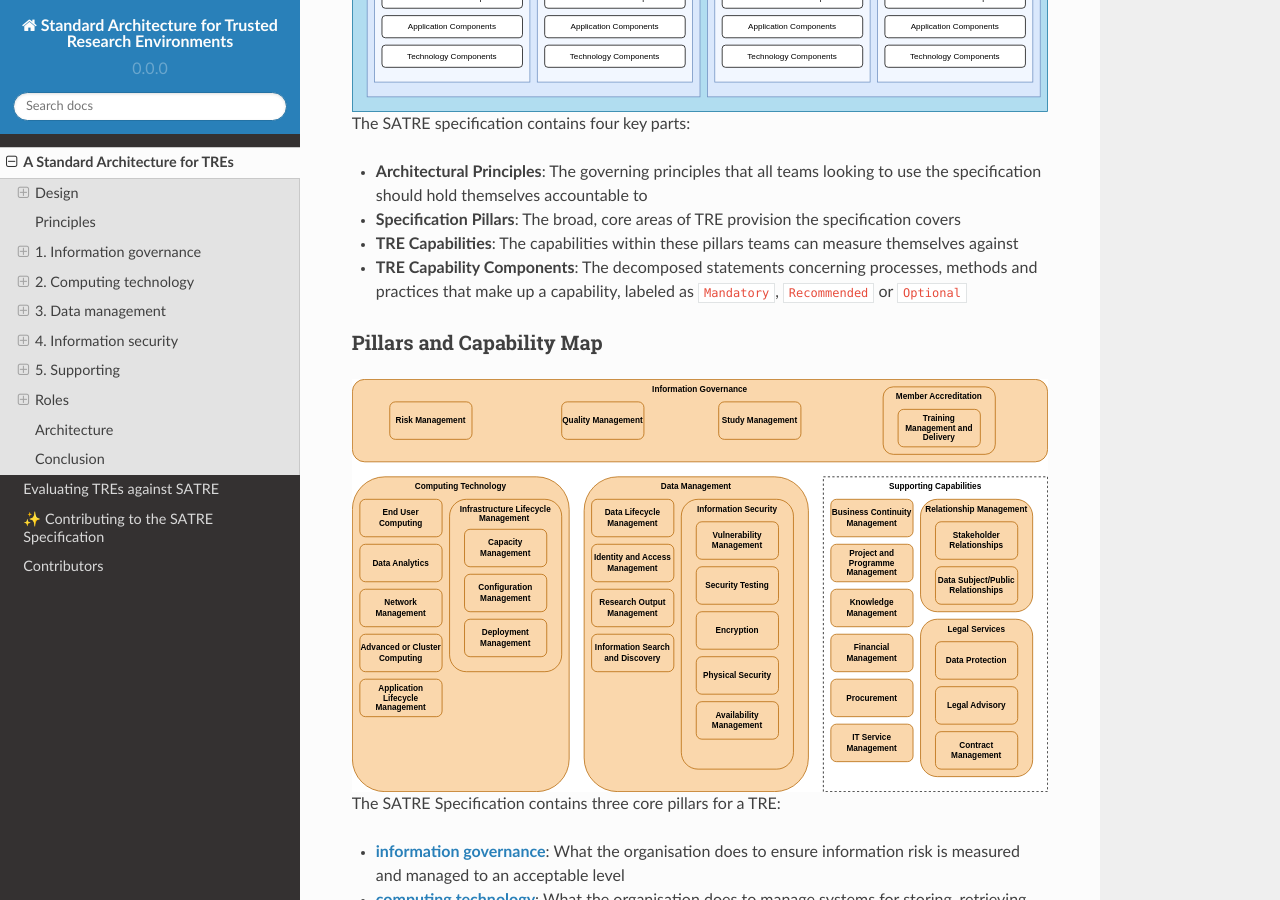
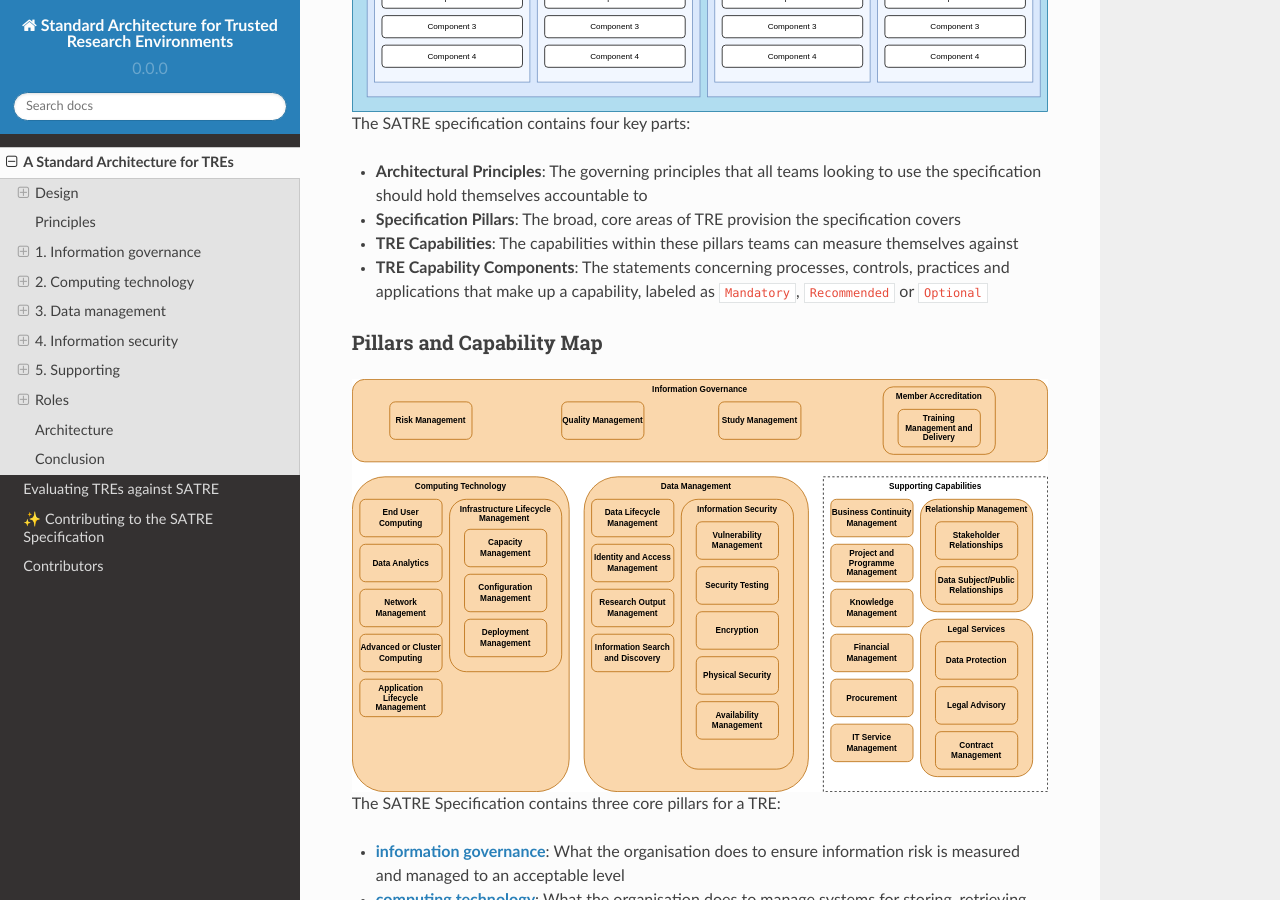
Before and after one commit to sa-tre/satre-specification, a Sphinx documentation site: the page built from docs/source/standard.md, in a window 1280 px wide and 900 px high, scrolled down 866 px. Built offline with Sphinx 7.4.7 and the Read the Docs theme 2.0.0, drawn with Linux system fonts in a browser that asks for light colours.

Commit message:
Changes on JR feedback

```diff
--- a/docs/source/standard.md
+++ b/docs/source/standard.md
@@ -31,7 +31,7 @@ The SATRE specification contains four key parts:
 - **Architectural Principles**: The governing principles that all teams looking to use the specification should hold themselves accountable to
 - **Specification Pillars**: The broad, core areas of TRE provision the specification covers
 - **TRE Capabilities**: The capabilities within these pillars teams can measure themselves against
-- **TRE Capability Components**: The decomposed statements concerning processes, methods and practices that make up a capability, labeled as `Mandatory`, `Recommended` or `Optional`
+- **TRE Capability Components**: The statements concerning processes, controls, practices and applications that make up a capability, labeled as `Mandatory`, `Recommended` or `Optional`
 
 ### Pillars and Capability Map
 
```
Also changed, not shown: docs/images/Architecture.svg, 1 other file.
